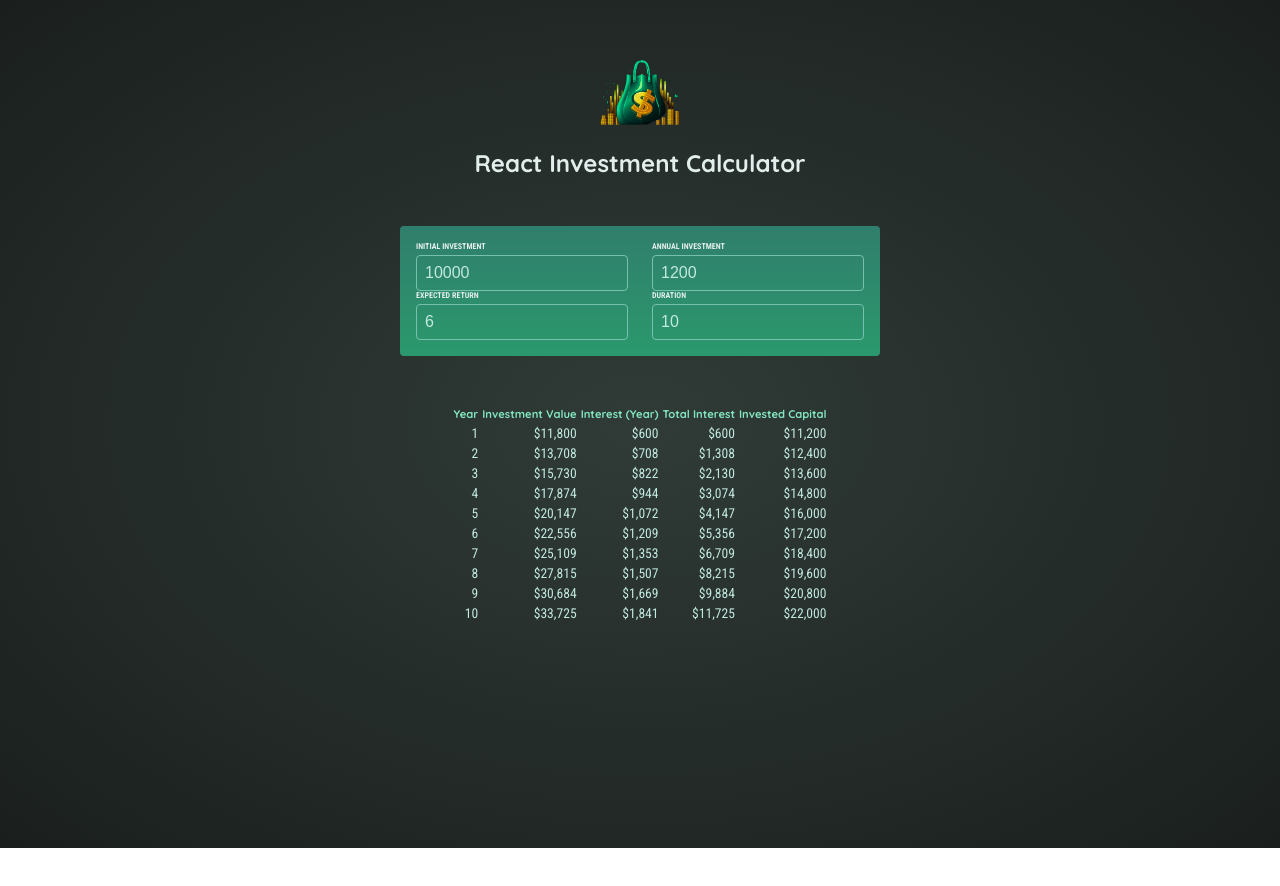
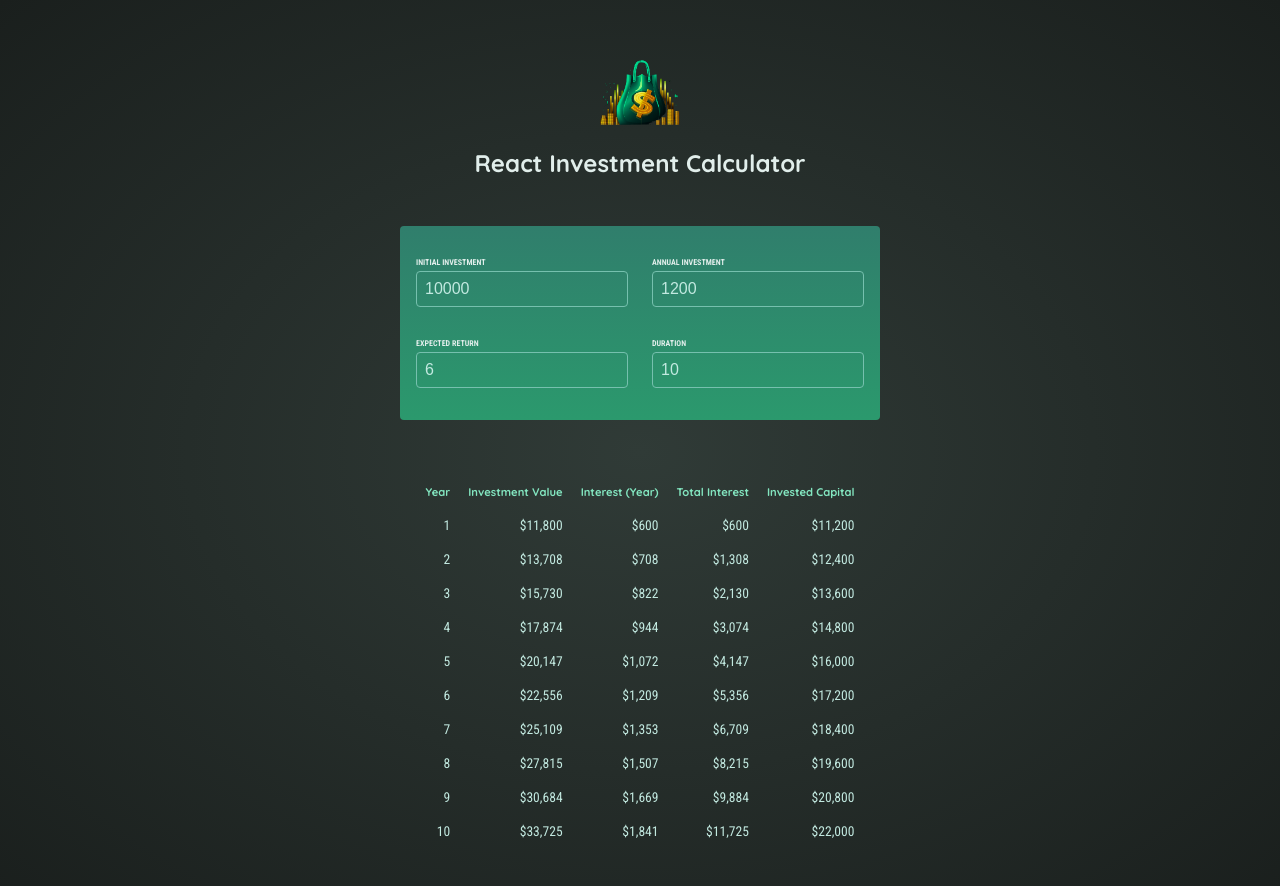
Before and after one commit to kei1-st/KabuMeter, a React (Vite) app: page / in a window 1280 px wide. Shown: the top 886 px of the page. Before the commit the page ends 848 px from the top, so only its background shows below. Built offline with nearby package versions, Linux system fonts and the light colour scheme.

Commit message:
minor fixes

```diff
--- a/src/components/Result/Result.jsx
+++ b/src/components/Result/Result.jsx
@@ -14,8 +14,7 @@
   let capital = initialInvestment;
 
   return (
-    <div id="result">
-      <table align="center">
+    <table id="result">
       <thead>
         <tr>
           {TABLE_HEADERS.map((header) => (
@@ -39,6 +38,5 @@
         })}
       </tbody>
     </table>
-    </div>
   );
 }
--- a/src/components/UserInput/UserInput.jsx
+++ b/src/components/UserInput/UserInput.jsx
@@ -11,27 +11,37 @@
   setDurationValue,
 }) {
   return (
-    <div id="user-input">
+    <section id="user-input">
       <div className="input-group">
-        <div>
+        <p>
           <label>INITIAL INVESTMENT</label>
-          <input type="number" value={initialInvestment} onChange={setInitialInvestmentValue} />
-        </div>
-        <div>
+          <input
+            type="number"
+            required
+            value={initialInvestment}
+            onChange={setInitialInvestmentValue}
+          />
+        </p>
+        <p>
           <label>ANNUAL INVESTMENT</label>
-          <input type="number" value={annualInvestment} onChange={setAnnualInvestmentValue} />
-        </div>
+          <input
+            type="number"
+            required
+            value={annualInvestment}
+            onChange={setAnnualInvestmentValue}
+          />
+        </p>
       </div>
       <div className="input-group">
-        <div>
+        <p>
           <label>EXPECTED RETURN</label>
-          <input type="number" value={expectedReturn} onChange={setExpectedReturnValue} />
-        </div>
-        <div>
+          <input type="number" required value={expectedReturn} onChange={setExpectedReturnValue} />
+        </p>
+        <p>
           <label>DURATION</label>
-          <input type="number" value={duration} onChange={setDurationValue} />
-        </div>
+          <input type="number" required value={duration} onChange={setDurationValue} />
+        </p>
       </div>
-    </div>
+    </section>
   );
 }
```
Lines whose indentation alone changed are shown as unchanged.
